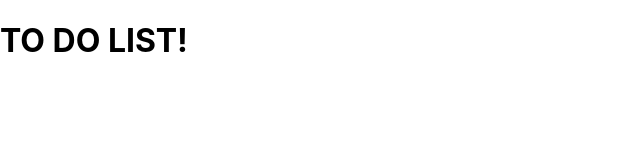
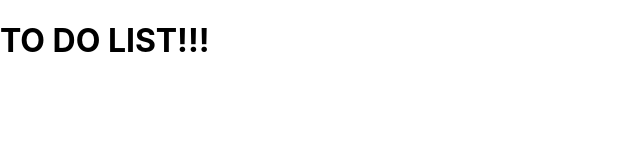
Before and after one commit to martinzmargaryan/to_do_list, a React (Create React App) app: page / in a window 1280 px wide. Shown: the top 160 px of the page, without its empty margins (0-640 px from the left). Built offline with nearby package versions, Linux system fonts and the light colour scheme.

Commit message:
first commit3

```diff
--- a/src/App.js
+++ b/src/App.js
@@ -1,5 +1,5 @@
 function App() {
-  return <h1>TO DO LIST!</h1>;
+  return <h1>TO DO LIST!!!</h1>;
 }
 
 export default App;
```
